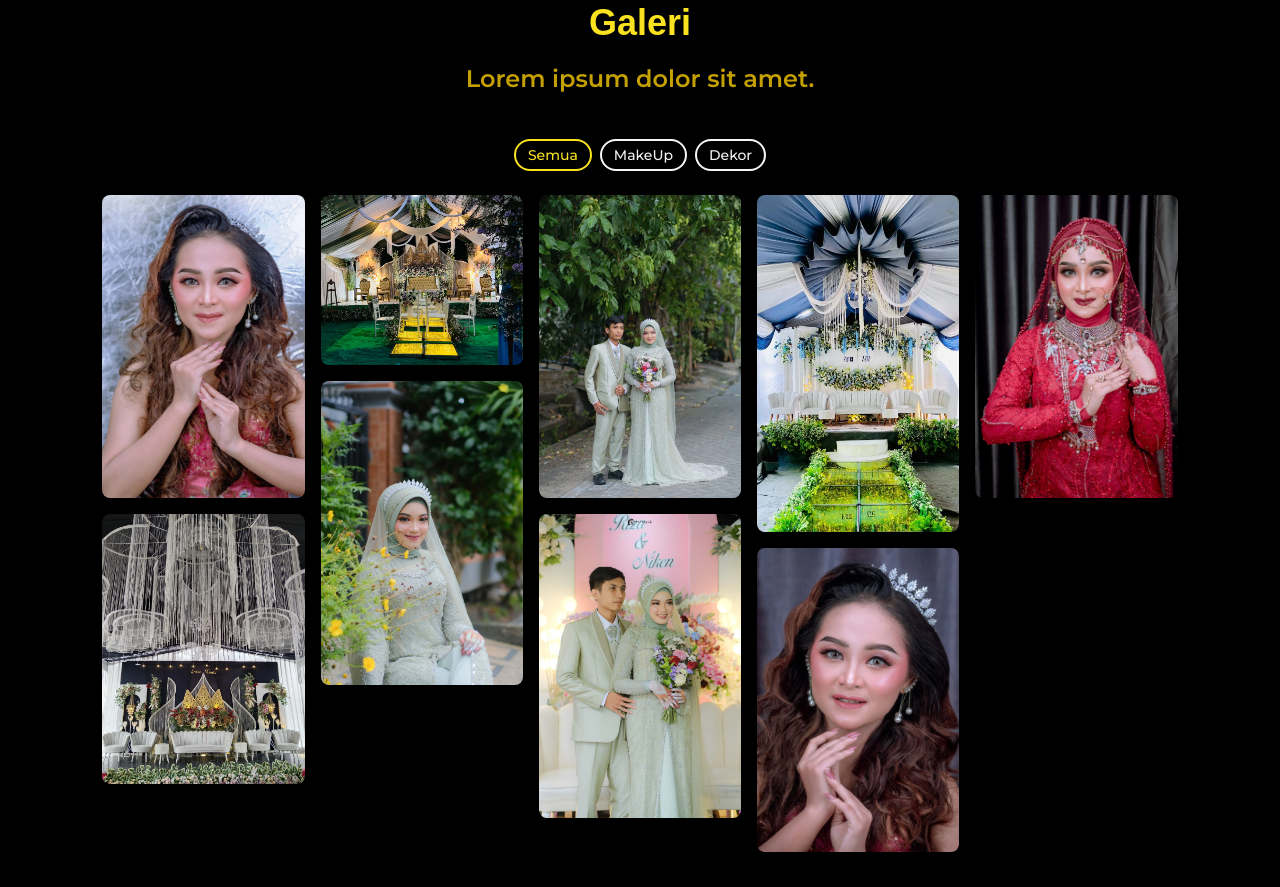
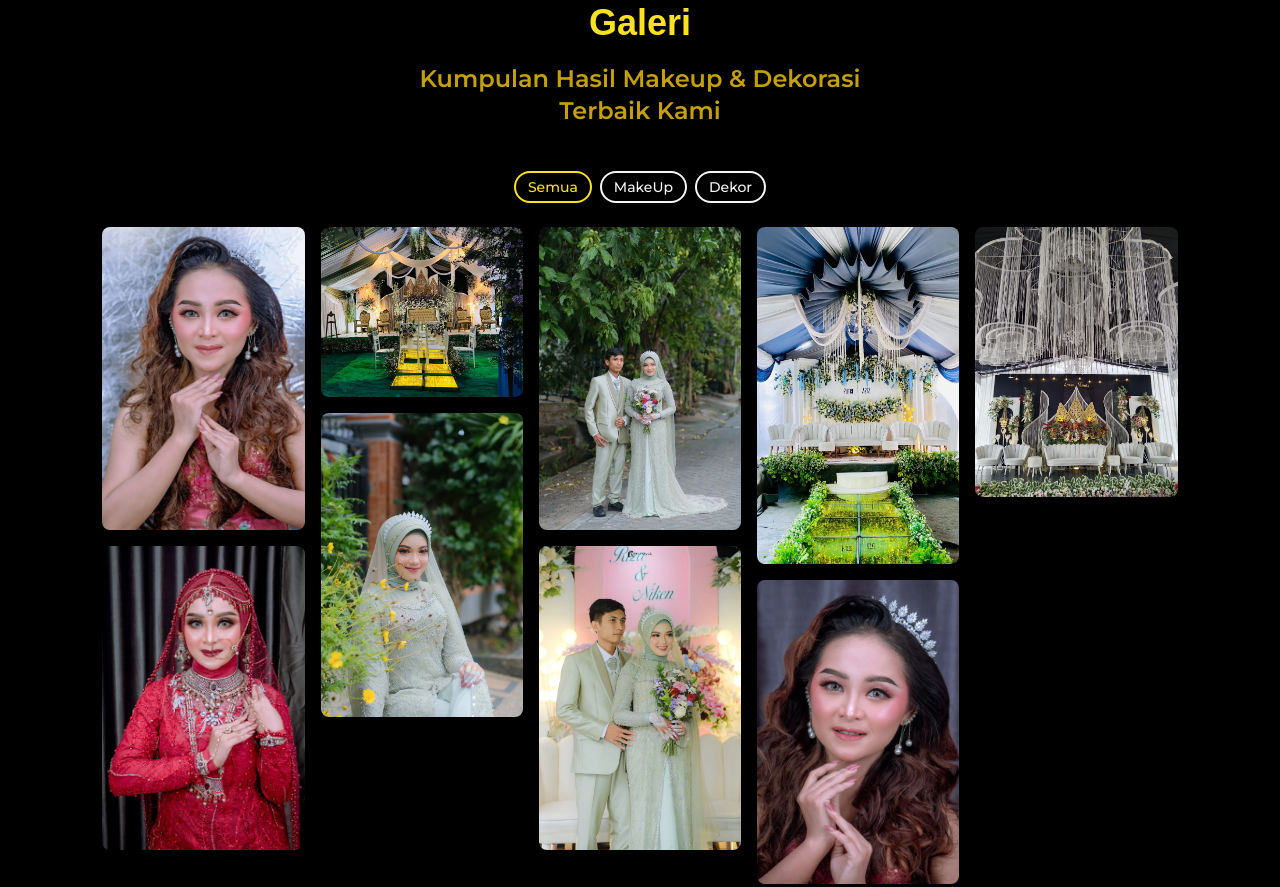
Before and after one commit to CatC0de1/PuriRaniLasem, an Astro site: page / in a window 1280 px wide. Shown: the part 801-1688 px from the top of the page. Built offline with nearby package versions, Linux system fonts and the light colour scheme; Astro itself is replaced by a stand-in of ours; a web font is replaced by a local one.

Commit message:
style: add motion & feedback on gallery and another styling

```diff
--- a/src/assets/json/galleries.json
+++ b/src/assets/json/galleries.json
@@ -25,15 +25,15 @@
   },
   {
     "id": 5,
-    "title": "Image 5: MakeUp Wedding",
-    "src": "/galleries/mua3.webp",
-    "category": "MakeUp"
+    "title": "Image 5: Dekorasi Wedding",
+    "src": "/galleries/dekor3.webp",
+    "category": "Dekor"
   },
   {
     "id": 6,
-    "title": "Image 6: Dekorasi Wedding",
-    "src": "/galleries/dekor3.webp",
-    "category": "Dekor"
+    "title": "Image 6: MakeUp Wedding",
+    "src": "/galleries/mua3.webp",
+    "category": "MakeUp"
   },
   {
     "id": 7,
--- a/src/components/Gallery.astro
+++ b/src/components/Gallery.astro
@@ -23,8 +23,8 @@ const images: ImageItem[] = galleries;
       <h1 class="title playwrite-ro">
         Galeri
       </h1>
-      <h2 class="subtitle mb-5">
-        Lorem ipsum dolor sit amet.
+      <h2 class="subtitle mb-5 text-center w-[75%]">
+        Kumpulan Hasil Makeup & Dekorasi Terbaik Kami
       </h2>
     </div>
 
--- a/src/components/partials/Masonry.tsx
+++ b/src/components/partials/Masonry.tsx
@@ -1,4 +1,4 @@
-import { useState } from 'react';
+import { useState, useEffect, useRef } from 'react';
 import Masonry from 'react-masonry-css';
 import { motion } from 'framer-motion';
 import Modal from './Modal';
@@ -25,6 +25,7 @@ export default function MasonryGallery({ images }: MasonryGalleryProps) {
   const [selectedCategory, setSelectedCategory] = useState('Semua');
   const [selectedIndex, setSelectedIndex] = useState<number | null>(null);
   const [direction, setDirection] = useState(0);
+  const [visibleImages, setVisibleImages] = useState<Set<number>>(new Set()); // Track visible images
 
   const filteredImages =
     selectedCategory === 'Semua'
@@ -43,6 +44,30 @@ export default function MasonryGallery({ images }: MasonryGalleryProps) {
     }
   };
 
+  const observerRefs = useRef<(HTMLDivElement | null)[]>([]); // Refs for each image container
+
+  useEffect(() => {
+    const observer = new IntersectionObserver(
+      (entries) => {
+        entries.forEach((entry) => {
+          if (entry.isIntersecting) {
+            const index = Number(entry.target.getAttribute('data-index'));
+            setVisibleImages((prev) => new Set(prev).add(index));
+          }
+        });
+      },
+      { threshold: 0.1 } // Trigger when 10% of the image is visible
+    );
+
+    observerRefs.current.forEach((ref) => {
+      if (ref) observer.observe(ref);
+    });
+
+    return () => {
+      observer.disconnect();
+    };
+  }, [filteredImages]);
+
   return (
     <div className="space-y-6">
       {/* Filter Buttons */}
@@ -53,6 +78,7 @@ export default function MasonryGallery({ images }: MasonryGalleryProps) {
             onClick={() => {
               setSelectedCategory(cat);
               setSelectedIndex(null);
+              setVisibleImages(new Set()); // Reset visible images when category changes
             }}
             className={`bg-[#000] px-3 py-1 rounded-2xl text-sm font-medium transition border-1 md:border-2 ${
               selectedCategory === cat
@@ -74,8 +100,10 @@ export default function MasonryGallery({ images }: MasonryGalleryProps) {
         {filteredImages.map((img, index) => (
           <motion.div
             key={img.id}
+            ref={(el) => { observerRefs.current[index] = el; }} // Assign ref to each image container
+            data-index={index} // Store index for reference
             initial={{ opacity: 0, y: 30 }}
-            animate={{ opacity: 1, y: 0 }}
+            animate={visibleImages.has(index) ? { opacity: 1, y: 0 } : {}}
             transition={{ duration: 0.5 }}
             className="mb-4 cursor-pointer"
             onClick={() => {
@@ -86,7 +114,7 @@ export default function MasonryGallery({ images }: MasonryGalleryProps) {
             <img
               src={img.src}
               alt={img.title}
-              className="w-full rounded-lg shadow"
+              className="w-full rounded-lg hover:drop-shadow-[0_0_5px_white] active:drop-shadow-[0_0_4px_#fae220]"
               loading="lazy"
             />
           </motion.div>
--- a/src/styles/global.css
+++ b/src/styles/global.css
@@ -24,10 +24,11 @@
   }
 
   .subtitle {
-    @apply font-semibold text-(--secondary-color)
-    text-lg
-    md:text-xl
-    lg:text-2xl;
+    @apply md:font-semibold text-(--secondary-color)
+    text-base
+    md:text-lg
+    lg:text-xl
+    xl:text-2xl;
   }
 
   .ornamen {
```
Also changed, not shown: src/styles/masonry.css (deleted, +0 -32 lines).
